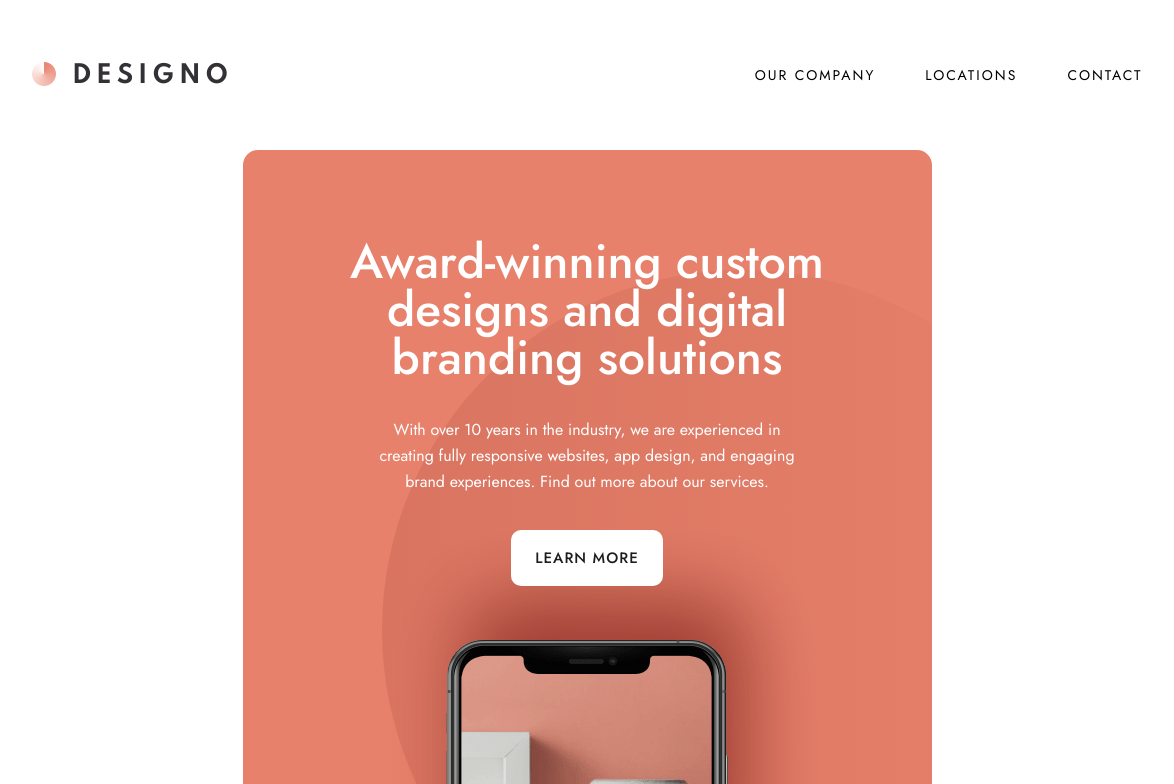
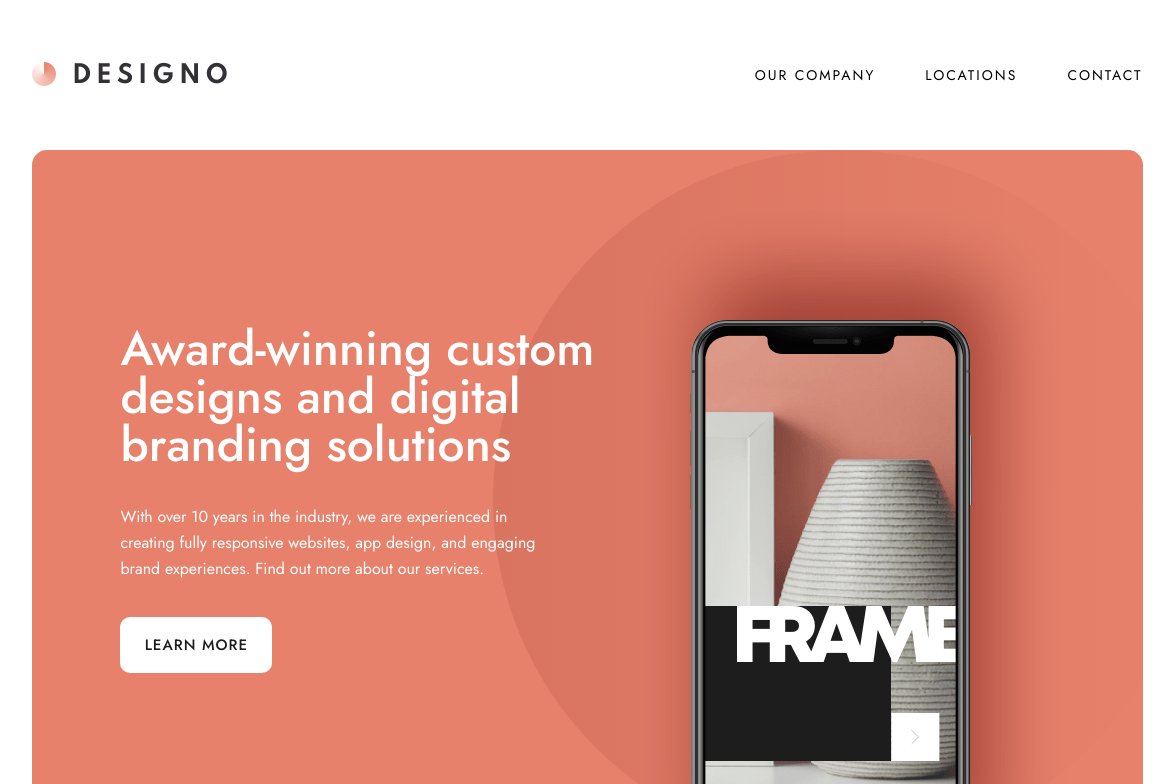
Before and after one commit to LucasS-Goncalves/designo, an Angular app: page / in a window 1536 px wide. Shown: the top 784 px of the page, without its empty margins (181-1355 px from the left). Built offline with nearby package versions, Linux system fonts and the light colour scheme.

Commit message:
finishing header desktop styles - home component

```diff
--- a/src/app/pages/home-page/home-page.component.scss
+++ b/src/app/pages/home-page/home-page.component.scss
@@ -1,9 +1,6 @@
 @import "../../../styles/variables.scss";
 
 header{
-  display: flex;
-  align-items: center;
-  flex-direction: column;
   background-color: $peach;
   height: 900px;
   position: relative;
@@ -11,6 +8,8 @@ header{
   article{
     position: absolute;
     top: 13%;
+    left: 50%;
+    transform: translateX(-50%);
     width: 327px;
     text-align: center;
     display: flex;
@@ -45,6 +44,7 @@ header{
     position: absolute;
     bottom: 0;
     z-index: 1;
+
     img{
       width: 100%;
       height: 100%;
@@ -108,3 +108,35 @@ header{
     }
   }
 }
+
+
+@media(min-width: 1366px){
+
+  header{
+    width: 1111px;
+    height: 700px;
+    flex-direction: row;
+
+    article{
+      top: 25%;
+      left: 8%;
+      transform: translateX(0);
+      align-items: flex-start;
+      text-align: start;
+    }
+
+    .hero-img-container{
+      height: 700px;
+      bottom: 0;
+      img{
+        object-position: right top;
+      }
+    }
+
+    .circle-container {
+      width: 650px;
+      height: 700px;
+      top: 0;
+    }
+  }
+}
```
